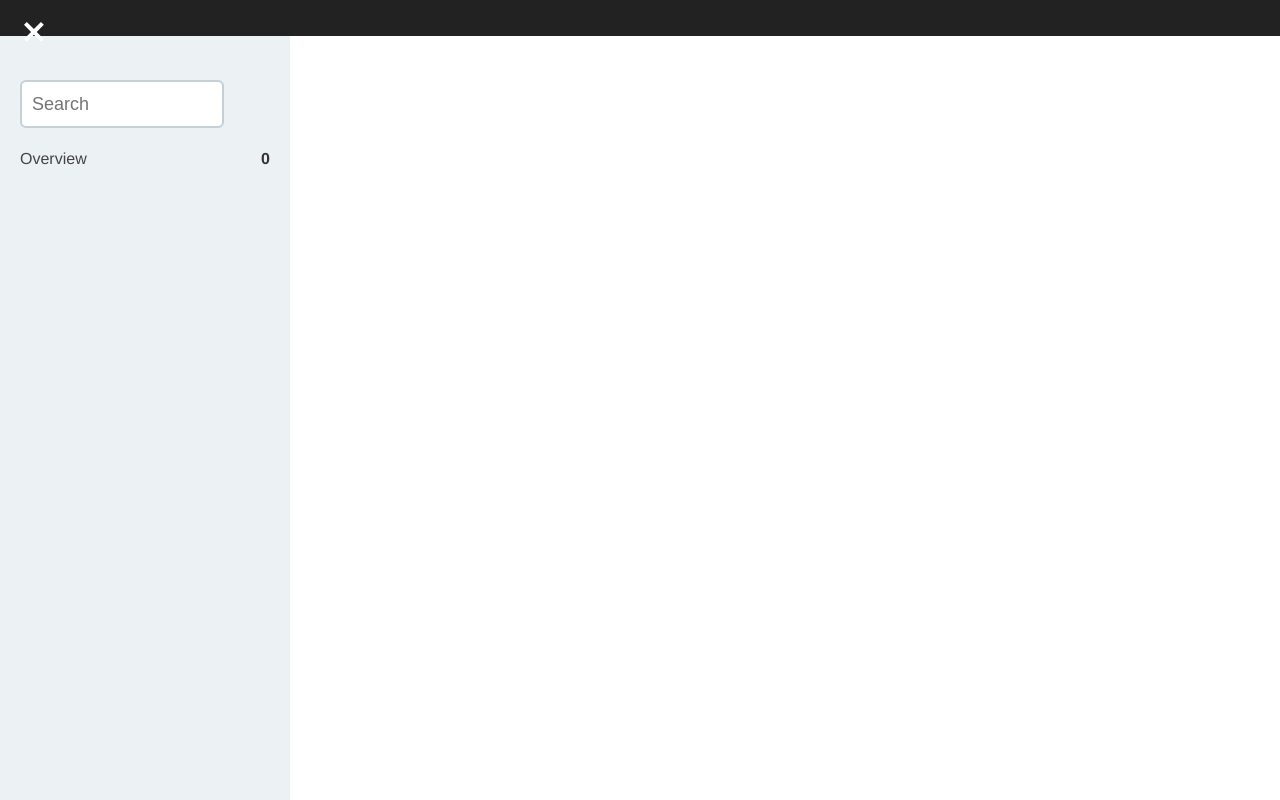
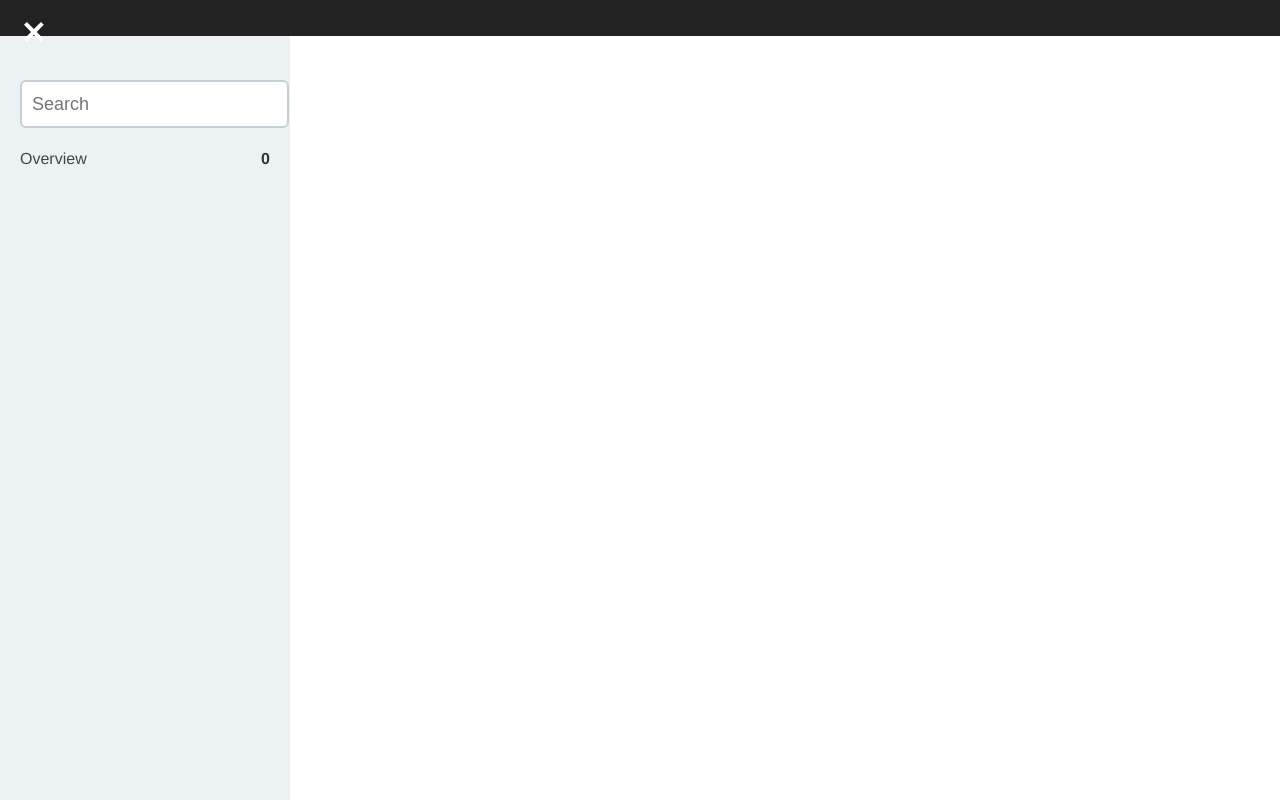
Before and after one commit to previousnext/kss-node-offscreen-template, a website with bundled scripts: page index.hbs in a window 1280 px wide. Built offline with nearby package versions, Linux system fonts and the light colour scheme.

Commit message:
Fix search field

```diff
--- a/kss-assets/kss.scss
+++ b/kss-assets/kss.scss
@@ -177,6 +177,7 @@ $kss-vertical-rhythm      : $kss-font-size * 1.5;
     padding-left: 40px;
     color: #fff;
     font-size: 25px;
+    font-weight: bold;
   }
 
   .kss-main {
@@ -348,9 +349,10 @@ $kss-vertical-rhythm      : $kss-font-size * 1.5;
 .kss-search {
   font-family: Helvetica, 'Helvetica Neue', Arial, sans-serif;
   margin-bottom: 20px;
+  position: relative;
 
   input {
-    width: 100%;
+    width: 250px;
     background: $kss-colors-background;
     border: 2px solid $kss-colors-border;
     color: $kss-colors-foreground;
```
Also changed, not shown: kss-assets/kss.css.
